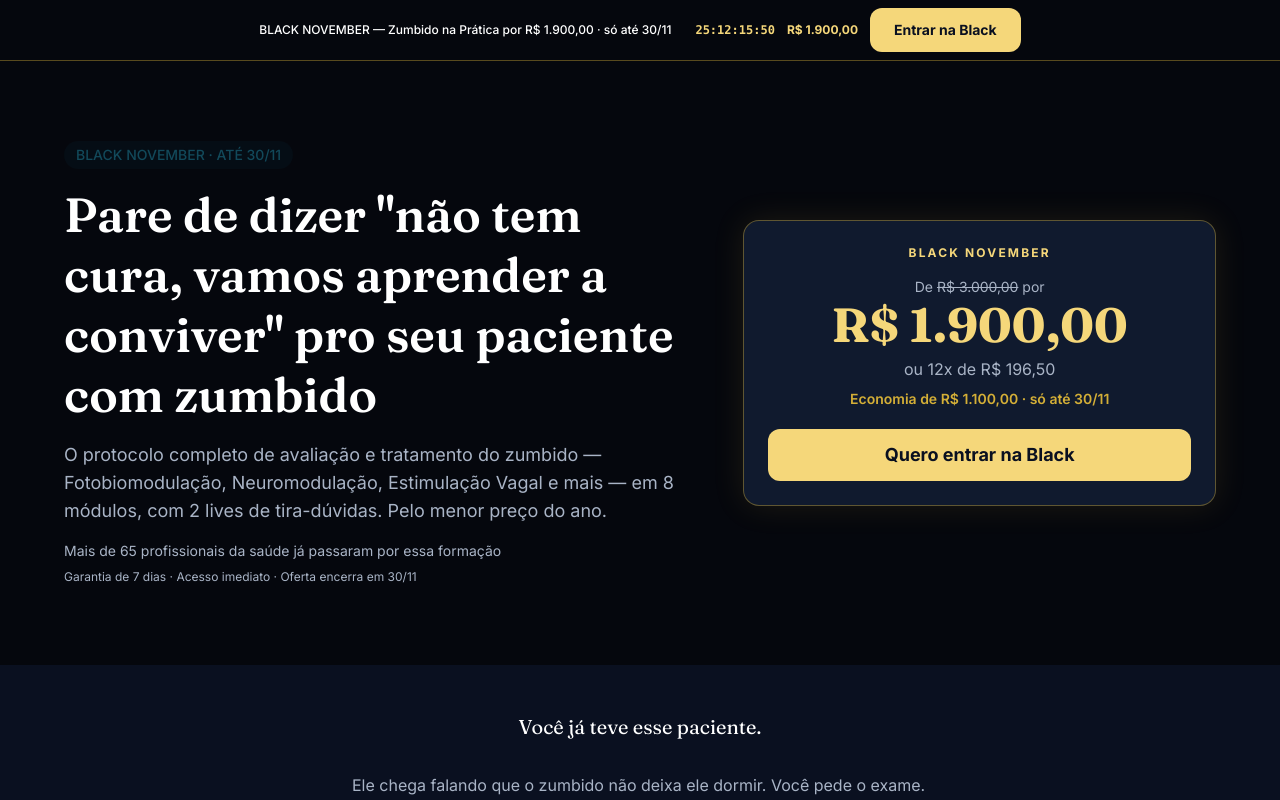
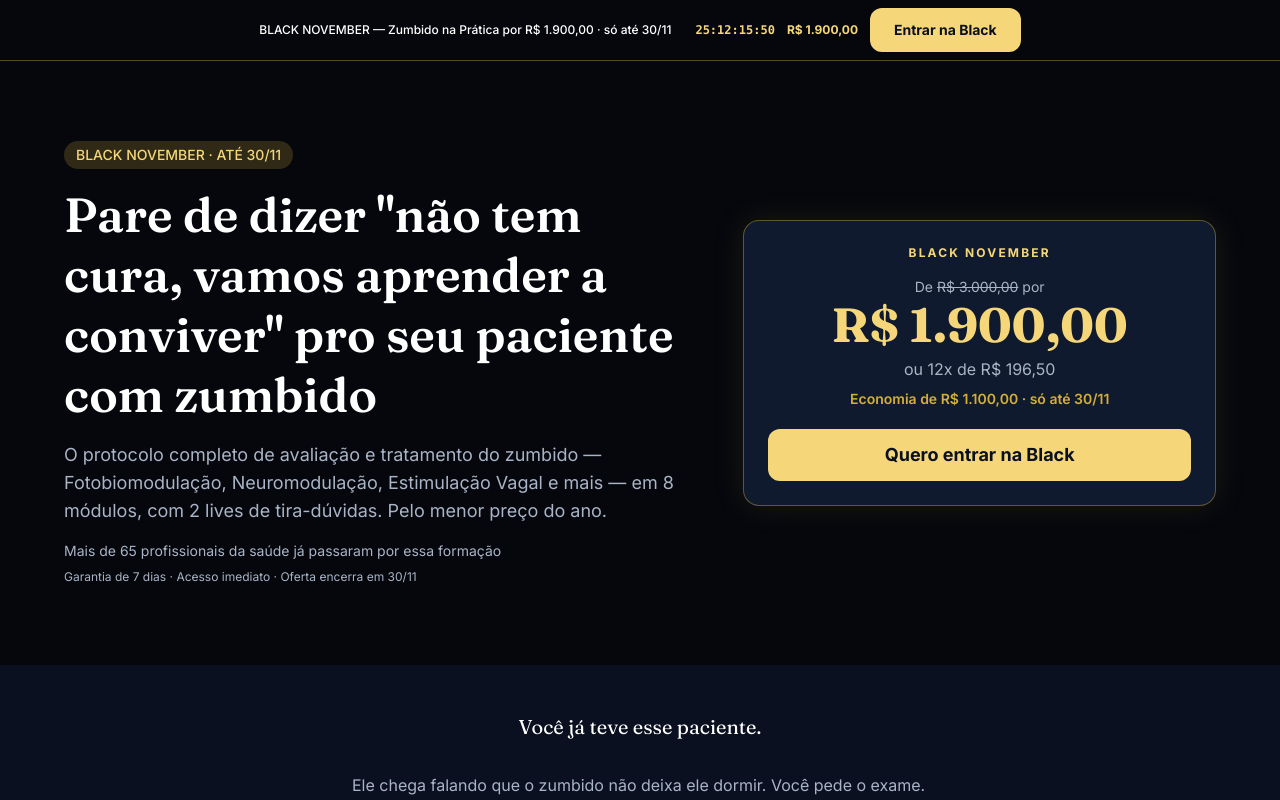
Before and after one commit to gabrielvitorm/zumbido-na-pratica, a Next.js app: page /zumbido-na-pratica/vendas in a window 1280 px wide. Shown: the top 800 px of the page. Built offline with nearby package versions, Linux system fonts and the light colour scheme; no server answers.

Commit message:
fix: improve black theme contrast

```diff
--- a/components/campaign/faq-section.tsx
+++ b/components/campaign/faq-section.tsx
@@ -18,7 +18,7 @@ export function FaqSection({ items }: FaqSectionProps) {
   }));
 
   return (
-    <section className="bg-white px-4 py-12">
+    <section className="bg-navy px-4 py-12">
       <div className="mx-auto max-w-2xl">
         <h2 className="mb-6 text-center font-display text-2xl font-semibold text-gold-light">Perguntas frequentes</h2>
         <Accordion
--- a/components/campaign/hero.tsx
+++ b/components/campaign/hero.tsx
@@ -35,7 +35,7 @@ export function Hero({
     <section className="bg-navy-dark px-4 py-16 text-white lg:py-20">
       <div className="mx-auto grid max-w-6xl items-center gap-10 lg:grid-cols-[1.15fr_0.85fr]">
         <div className="text-center lg:text-left">
-        <Badge className="mb-4">{loteBadge}</Badge>
+        <Badge className="mb-4 bg-gold/20 text-gold-light">{loteBadge}</Badge>
         <h1 className="font-display text-3xl font-semibold leading-tight text-white lg:text-5xl">
           {headline}
         </h1>
```
